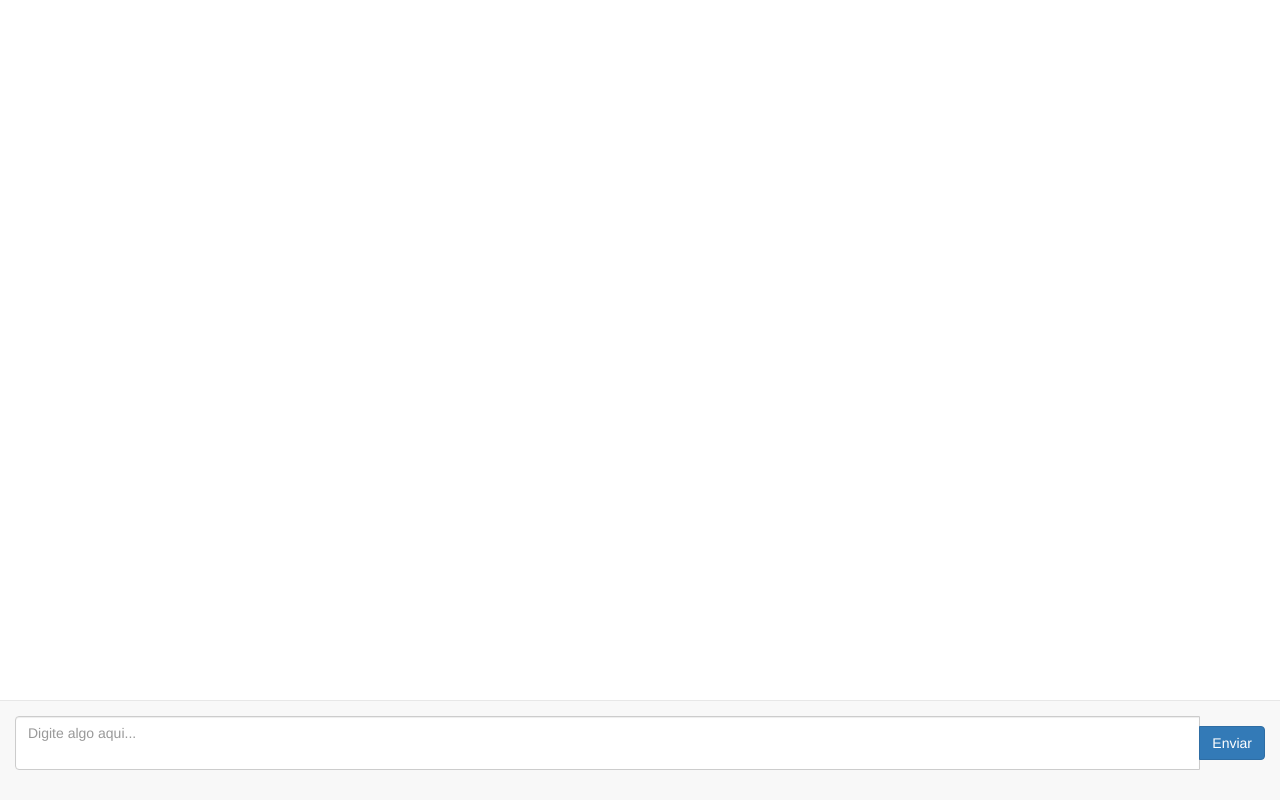
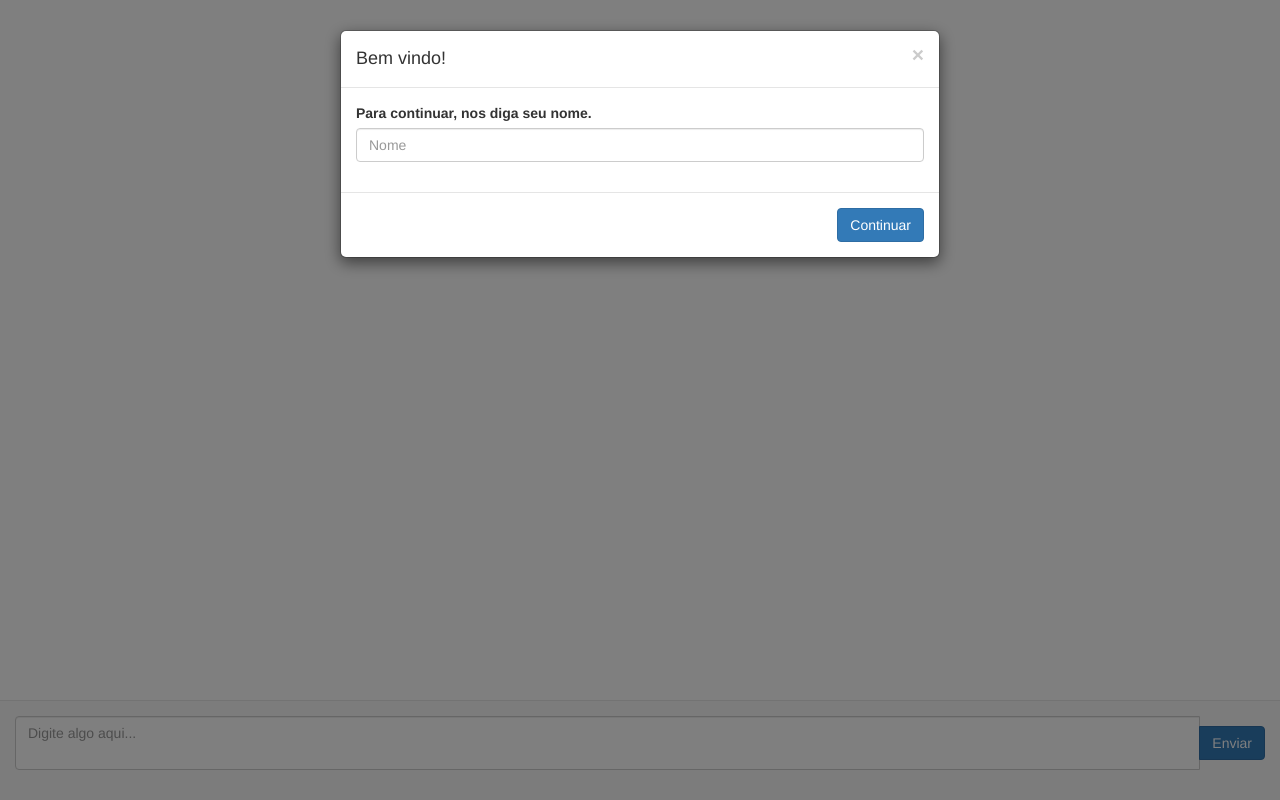
Before and after one commit to wildeee/react-hello, a React (Create React App) app: page / in a window 1280 px wide. Built offline with nearby package versions, Linux system fonts and the light colour scheme.

Commit message:
Alterando a passagem de state

```diff
--- a/src/App.js
+++ b/src/App.js
@@ -5,14 +5,22 @@ import './App.css';
 
 class App extends Component {
 
-	onModalExit = (username) => {
+	constructor(props) {
+		super(props);
+		this.state = {
+			username: 'wilde'
+		};
+	};
+
+	onUsernameChange = (username) => {
+		console.log(username);
 		this.setState({ username: username });
-	}
+	};
 
 	render() {
 		return (
 			<div className="body-padding">
-				<ModalUsername showModal={false} onModalExit={this.onModalExit} />
+				<ModalUsername showModal={true} onUsernameChange={this.onUsernameChange} />
 				<ChatInput className="navbar navbar-default navbar-fixed-bottom body-padding"/>
 			</div>
 		);
--- a/src/ModalUsername.js
+++ b/src/ModalUsername.js
@@ -18,7 +18,10 @@ class ModalUsername extends Component {
 
 	close = () => {
 		this.setState({ showModal: false });
-		this.props.onModalExit(this.username.value);
+	};
+
+	handleUsernameChange = (username) => {
+		this.props.onUsernameChange(username.target.value);
 	};
 
 	render() {
@@ -31,7 +34,7 @@ class ModalUsername extends Component {
 					<Modal.Body>
 						<FormGroup controlId="form-username">
 							<ControlLabel>Para continuar, nos diga seu nome.</ControlLabel>
-							<FormControl type="text" placeholder="Nome" inputRef={(username) => {this.username = username}} componentClass="input" />
+							<FormControl type="text" placeholder="Nome" value={this.props.username} onChange={this.handleUsernameChange} componentClass="input" />
 						</FormGroup>
 					</Modal.Body>
 					<Modal.Footer>
```
